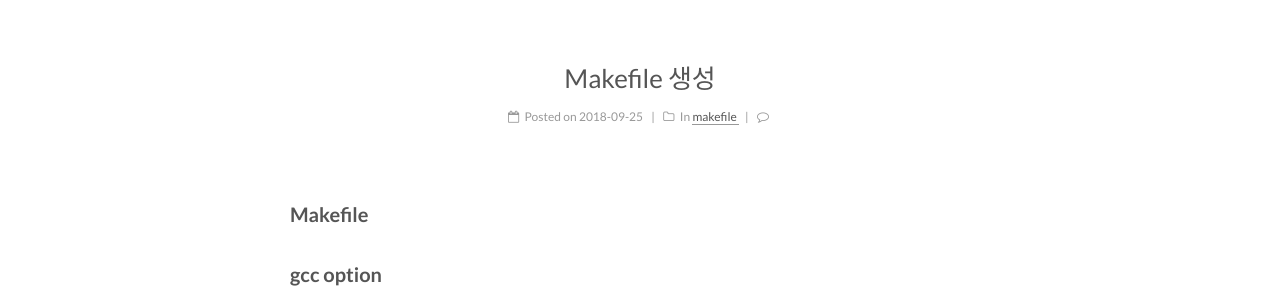
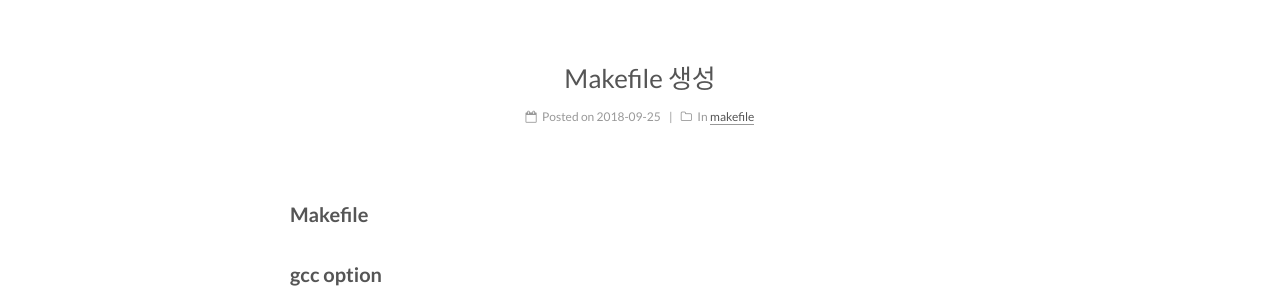
Before and after one commit to jihoonLee/jihoonlee.github.io, a Jekyll site: the page built from index.html, in a window 1280 px wide. Shown: the part 391-691 px from the top of the page. Built offline with Jekyll 4.4.1, drawn with Linux system fonts in a browser that asks for light colours; the list of posts is cut into pages by our own code; comment, search, counter and statistics services are not loaded.

Commit message:
modify _config

```diff
--- a/CNAME
+++ /dev/null
@@ -1 +0,0 @@
-simpleyyt.com
--- a/_config.yml
+++ b/_config.yml
@@ -79,7 +79,7 @@ plugins:
 favicon: /assets/images/author.jpeg
 
 # Set default keywords (Use a comma to separate)
-keywords: "Jekyll, NexT, simpleyyt, yitao"
+keywords: "Armv8, Android, Machine Learning, Data Analysis"
 
 # Set rss to false to disable feed link.
 # Leave rss as empty to use site's feed link.
@@ -381,7 +381,7 @@ baidu_analytics:
 
 # Disqus
 disqus:
-  enable: true
+  enable: false
   shortname: simpleyyt
   count: true
   # hide comments (visitors need to click to load the comments)
```
